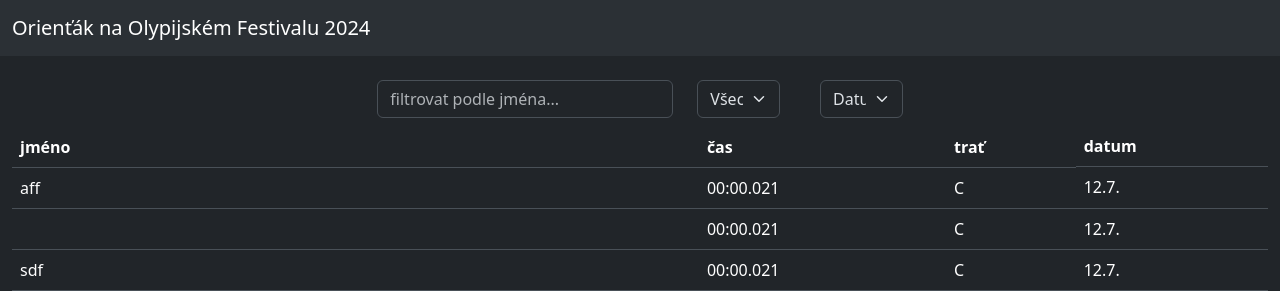
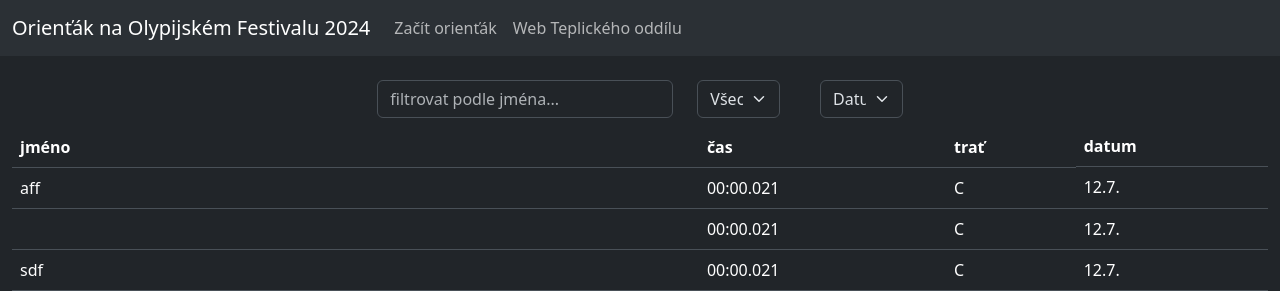
Before and after one commit to Arr170/or_beh, a Flask app: page / in a window 1280 px wide. Shown: the top 291 px of the page. Run offline with Flask 3, Linux system fonts and the light colour scheme; data comes from the database, SQL or seed files in the repository.

Commit message:
few links added

```diff
--- a/project/templates/base.html
+++ b/project/templates/base.html
@@ -26,6 +26,16 @@
             </button>
             <div class="collapse navbar-collapse" id="navbarSupportedContent">
                 <ul class="navbar-nav me-0 mb-2 mb-lg-0">
+                    <li>
+                        <a href="https://zacitorientak.cz/" class="nav-link">
+                            Začít orienťák
+                        </a>
+                    </li>
+                    <li>
+                        <a href="http://loko-teplice.info/" class="nav-link">
+                            Web Teplického oddílu
+                        </a>
+                    </li>
                     <!-- <li class="nav-item">
                         {% if not current_user.is_authenticated %}
                         <a href="{{ url_for('auth.login') }}" class="nav-link">
```
Also changed, not shown: 1 other file.
